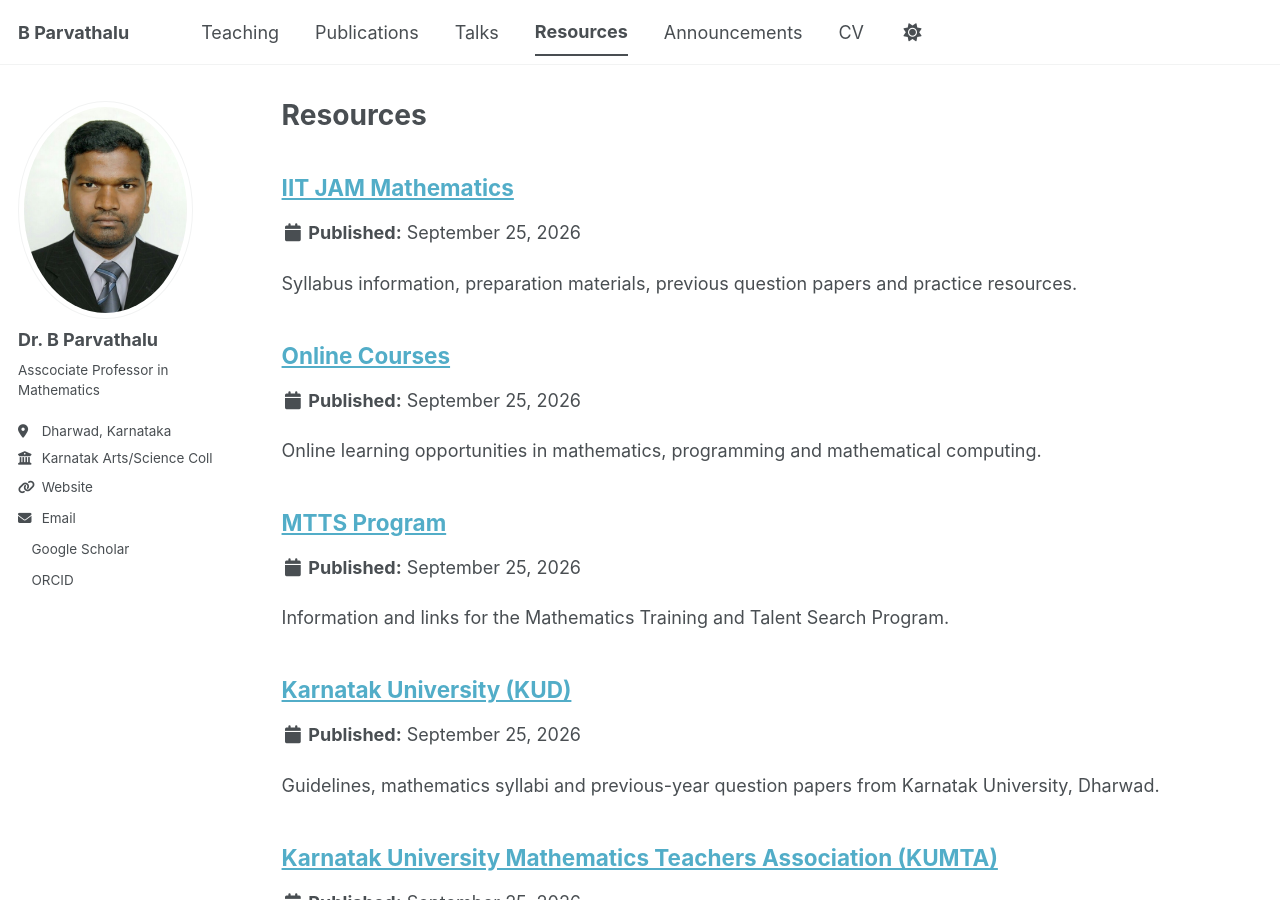
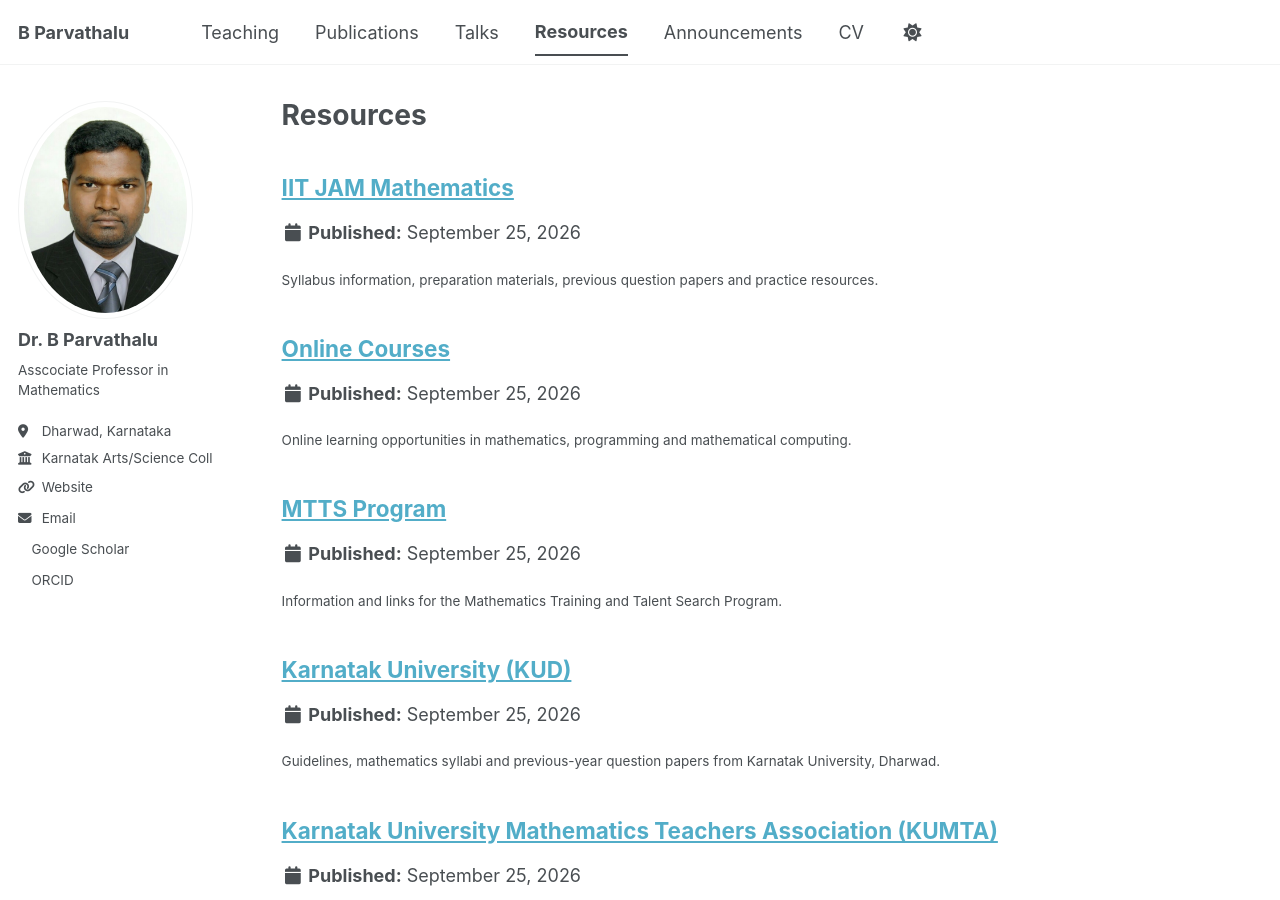
Before and after one commit to drbp-kcd/drbp-kcd.github.io, a Jekyll site: the page built from _pages/resources.html, in a window 1280 px wide and 900 px high. Built offline with Jekyll 4.4.1, drawn with Linux system fonts in a browser that asks for light colours; a style sheet for code colours, icons or effects is not loaded.

Commit message:
Refactor excerpt display for resource posts

```diff
--- a/_includes/archive-single.html
+++ b/_includes/archive-single.html
@@ -47,7 +47,13 @@
         {% endif %}
 
     {% if post.excerpt and site.read_more != 'enabled' %}
-    <p class="archive__item-excerpt" itemprop="description">{{ post.excerpt | markdownify }}</p>
+    {% if post.collection == 'resources' %}
+      <div class="archive__item-excerpt" itemprop="description">
+        {{ post.excerpt | markdownify }}
+      </div>
+    {% else %}
+      <p class="archive__item-excerpt" itemprop="description">{{ post.excerpt | markdownify }}</p>
+    {% endif %}
     {% elsif post.excerpt and site.read_more == 'enabled' %}
     <p class="archive__item-excerpt" itemprop="description"><p>{{ post.excerpt | markdownify | remove: '<p>' | remove: '</p>' }}<strong><a href="{{ base_path }}{{ post.url }}" rel="permalink"> Read more</a></strong></p></p>
     {% endif %}
```
